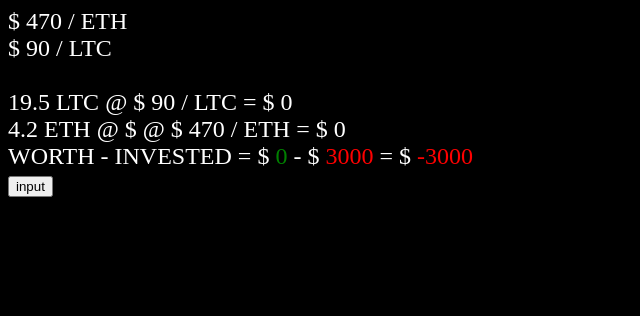
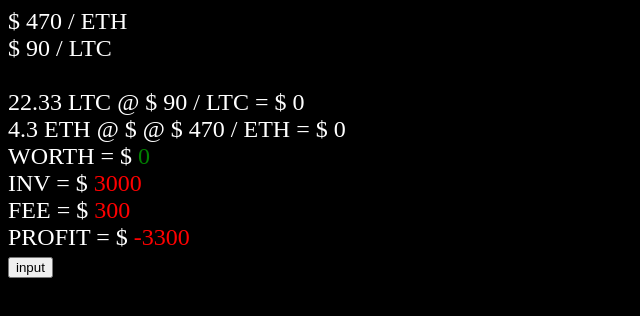
Before and after one commit to aditya1118sehgal/CryptoTicker, a website: page web/index.html in a window 1280 px wide. Shown: the whole page, without its empty margins (0-640 px from the left). Drawn offline with nearby package versions, Linux system fonts and the light colour scheme; no server answers.

Commit message:
added more info for user

```diff
--- a/web/index.html
+++ b/web/index.html
@@ -43,7 +43,10 @@
       </div>
     </div>
     <div>
-      WORTH - INVESTED = $ <span ng-class="{'color: green': true}">{{ LTC_VAL + ETH_VAL }} </span> - $ <span ng-class="{'color: red':true}">{{ INV }} </span>= $ <span ng-class="{'color: red':LTC_VAL + ETH_VAL < INV, 'color: green': LTC_VAL + ETH_VAL > INV}"> {{ LTC_VAL + ETH_VAL - INV}}
+      WORTH = $ <span ng-class="{'color: green':true}">{{LTC_VAL + ETH_VAL}}</span><br>
+      INV = $ <span ng-class="{'color: red':true}"> {{ INV }} </span><br>
+      FEE = $ <span ng-class="{'color: red':true}"> {{ FEE }} </span><br>
+      PROFIT = $ <span ng-class="{'color: red':LTC_VAL + ETH_VAL < INV, 'color: green': LTC_VAL + ETH_VAL > INV}"> {{ LTC_VAL + ETH_VAL - INV - FEE}}
     </div>
     <div>
       <button ng-click="showDiv = !showDiv">input </button>
@@ -64,8 +67,9 @@
       //CONFIG
 
       //DEV
-      $scope.LTC = 19.5;
-      $scope.ETH = 4.2;
+      $scope.LTC = 22.33;
+      $scope.ETH = 4.3;
+      $scope.FEE = 300;
       $scope.INV = 3000;
       var URI_SOCKET = URI_DEV;
       //end DEV
```
